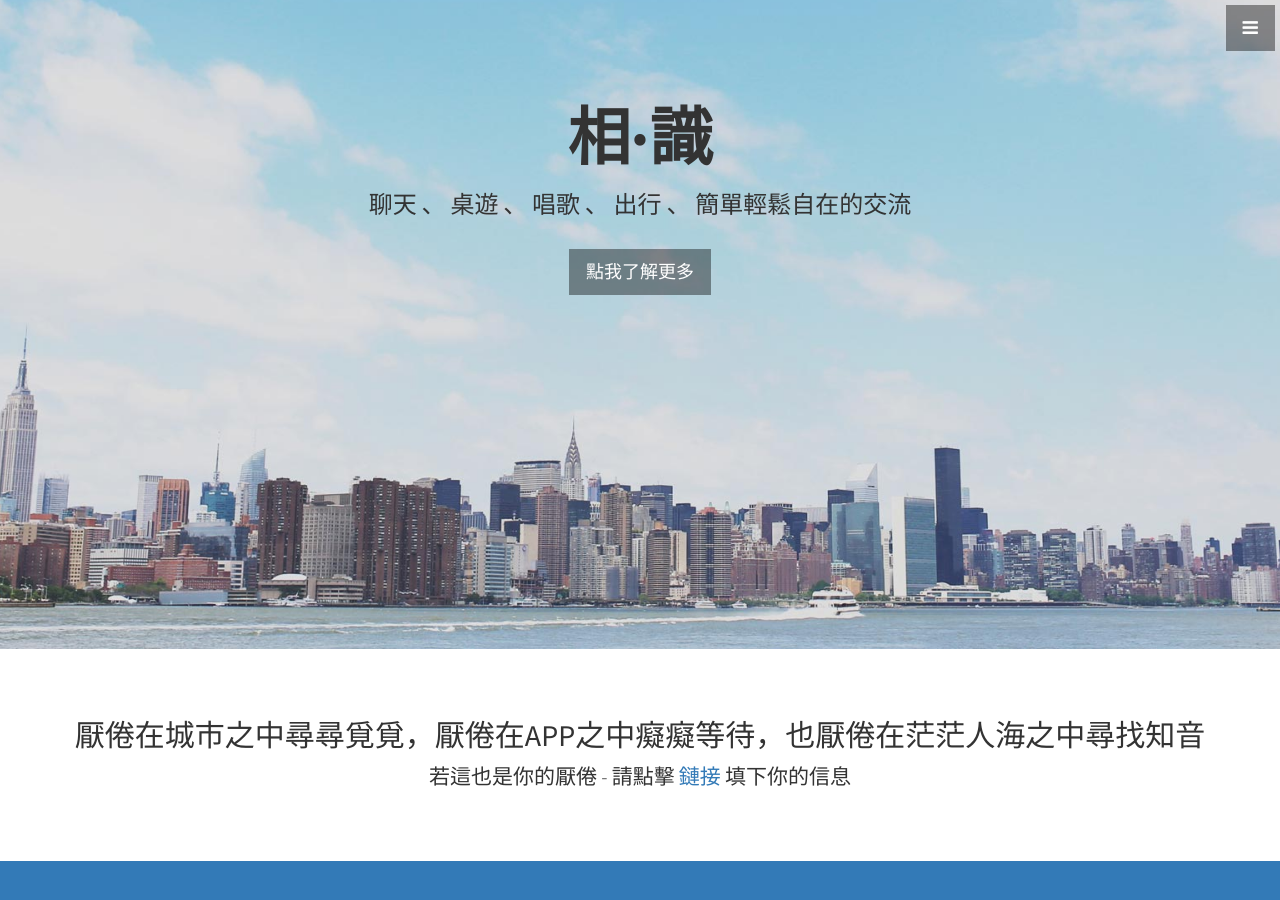
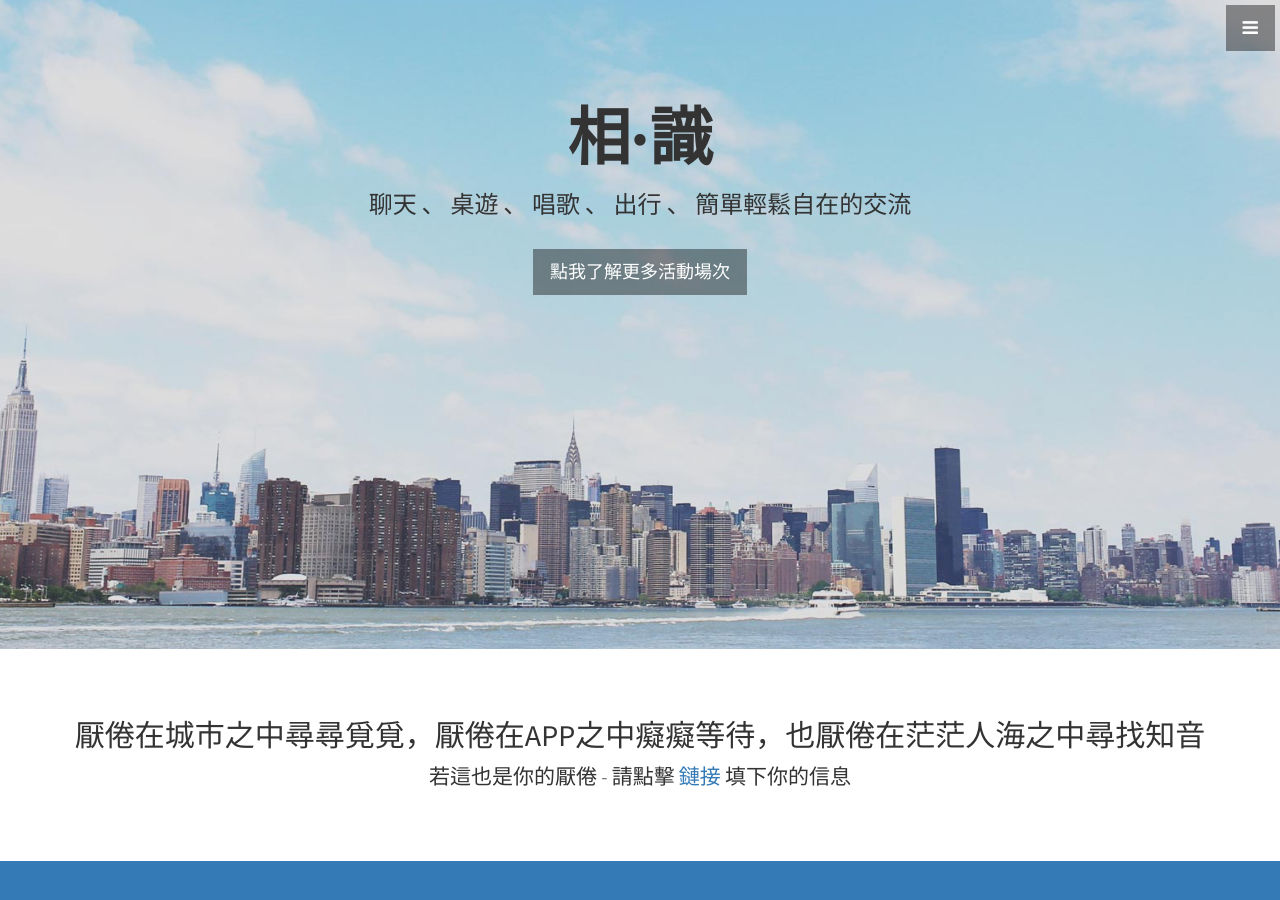
Before and after one commit to GEUchiha/fundating, a Jekyll site: the page built from index.html, in a window 1280 px wide and 900 px high, scrolled down 251 px. Built offline with Jekyll 4.4.1, drawn with Linux system fonts in a browser that asks for light colours; some of the changed text lies outside the part shown.

Commit message:
Add files via upload

```diff
--- a/_config.yml
+++ b/_config.yml
@@ -1,5 +1,5 @@
 # Site settings
-title: This is a title
+title: 大學生 x 聯誼了沒
 email:
 description: > # this means to ignore newlines until "baseurl:"
   Write an awesome description for your new site here. You can edit this
@@ -9,9 +9,9 @@ baseurl: "" # the subpath of your site, e.g. /blog/
 url: "" # the base hostname & protocol for your site
 
 # User setting
-owner: Justin
+owner: 大學生 x 聯誼了沒
 email:
-facebook_username:
+facebook_username: UniDatings
 twitter_username:
 github_username:
 address:
--- a/_includes/about.html
+++ b/_includes/about.html
@@ -3,7 +3,7 @@
     <div class="row">
       <div class="col-lg-12 text-center">
         <h2>厭倦在城市之中尋尋覓覓，厭倦在APP之中癡癡等待，也厭倦在茫茫人海之中尋找知音</h2>
-        <p class="lead">若這也是你的厭倦 - 請點擊 <a target="_blank" href="http://join.deathtothestockphoto.com/">鏈接</a> 填下你的信息</p>
+        <p class="lead">若這也是你的厭倦 - 請點擊 <a target="_blank" href="https://forms.gle/41tAHJigbcvLiAQs7">鏈接</a> 填下你的信息</p>
       </div>
     </div>
     <!-- /.row -->
--- a/_includes/footer.html
+++ b/_includes/footer.html
@@ -19,12 +19,14 @@
           <li>
             <a href="https://facebook.com/{{ site.facebook_username }}"><i class="fa fa-facebook fa-fw fa-3x"></i></a>
           </li>
+        <!--
           <li>
             <a href="https://twitter.com/{{ site.twitter_username }}"><i class="fa fa-twitter fa-fw fa-3x"></i></a>
           </li>
           <li>
             <a href="https://github.com/{{ site.github_username }}"><i class="fa fa-github fa-fw fa-3x"></i></a>
           </li>
+        -->
         </ul>
         <hr class="small">
         <p class="text-muted">Copyright &copy; {{ site.copyright }} 20{{ site.time | date: '%y' }}</p>
--- a/_includes/header.html
+++ b/_includes/header.html
@@ -3,6 +3,6 @@
     <h1>相·識</h1>
     <h3>聊天 、 桌遊 、 唱歌 、 出行 、 簡單輕鬆自在的交流</h3>
     <br>
-    <a href="#about" class="btn btn-dark btn-lg">點我了解更多</a>
+    <a href="https://www.facebook.com/UniDatings/" class="btn btn-dark btn-lg">點我了解更多活動場次</a>
   </div>
 </header>
--- a/_includes/portfolio.html
+++ b/_includes/portfolio.html
@@ -2,13 +2,13 @@
   <div class="container">
     <div class="row">
       <div class="col-lg-10 col-lg-offset-1 text-center">
-        <h2>成功案例</h2>
+        <h2>近期活動</h2>
         <hr class="small">
         <div class="row">
           <div class="col-md-6">
             <div class="portfolio-item">
-              <a href="#">
-                <img class="img-portfolio img-responsive" src="img/portfolio-1.jpg">
+              <a href="https://www.facebook.com/2327988430751617/posts/2994844894065964/?d=n">
+                <img class="img-portfolio img-responsive" src="img/newyear.jpg">
               </a>
             </div>
           </div>
@@ -17,6 +17,7 @@
               <a href="#">
                 <img class="img-portfolio img-responsive" src="img/portfolio-2.jpg">
               </a>
+              <h3>聖誕節聯誼活動</h3>
             </div>
           </div>
           <div class="col-md-6">
@@ -31,11 +33,12 @@
               <a href="#">
                 <img class="img-portfolio img-responsive" src="img/portfolio-4.jpg">
               </a>
+              <h3>敬請期待...</h3>
             </div>
           </div>
         </div>
         <!-- /.row (nested) -->
-        <a href="#" class="btn btn-dark">View More Items</a>
+        <a href="https://www.facebook.com/UniDatings/" class="btn btn-dark">查看Facebook最新信息</a>
       </div>
       <!-- /.col-lg-10 -->
     </div>
--- a/_includes/services.html
+++ b/_includes/services.html
@@ -41,7 +41,7 @@
               <h4>
                 <strong>服務項目</strong>
               </h4>
-              <p>組織的活動不限於出遊、運動、唱K、桌遊、純聊天、演講、讀書會等...會收集填寫者會希望有的活動。</p>
+              <p>組織的活動不限於出遊、運動、唱K、桌遊、純聊天、演講、讀書會等...會收集填寫者會希望有的活動，以及場地費用</p>
               <a href="#" class="btn btn-light">Learn More</a>
             </div>
           </div>
```
Also changed, not shown: other parts of _includes/portfolio.html (+1 -0 lines), img/newyear.jpg (added).
